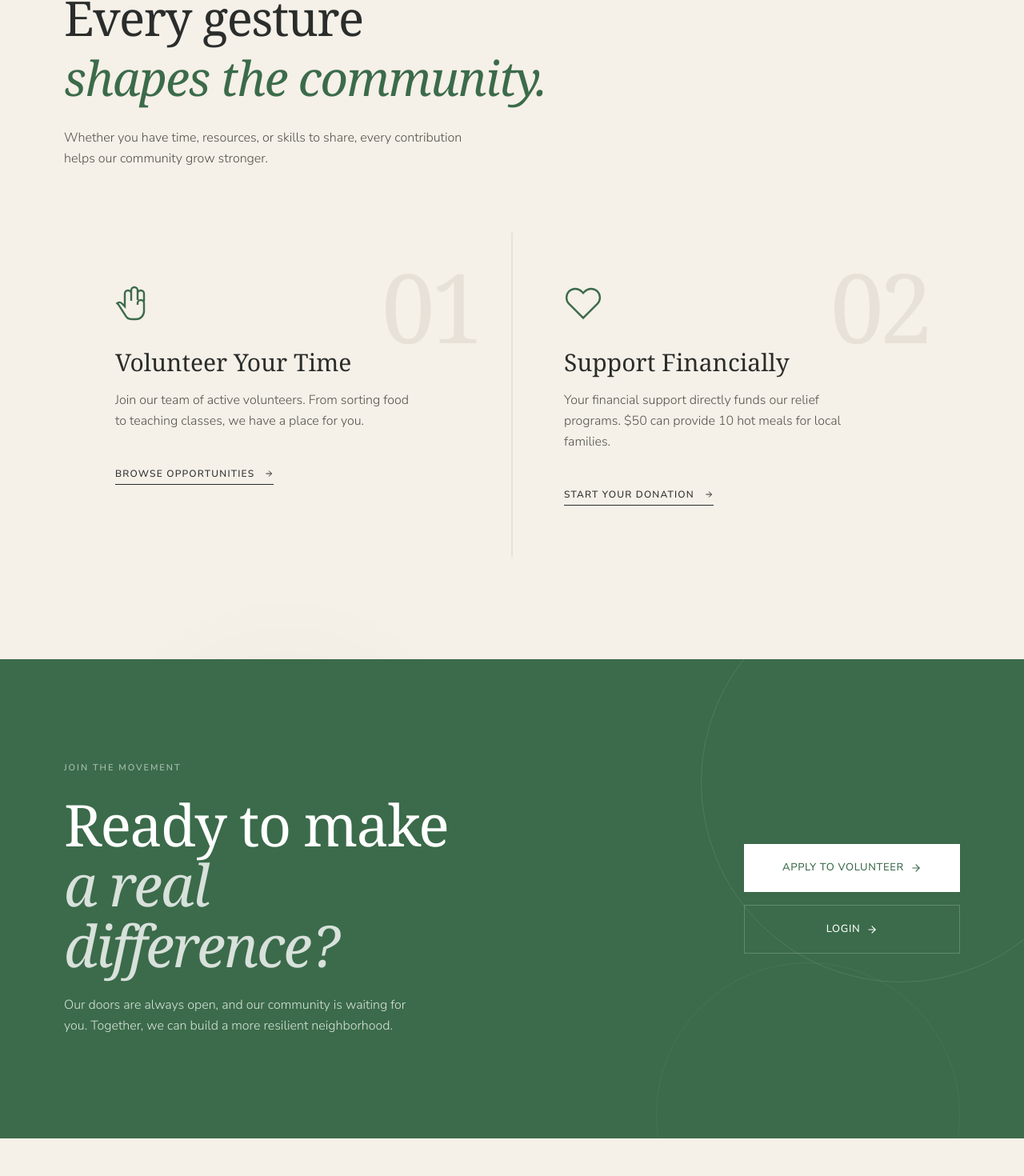
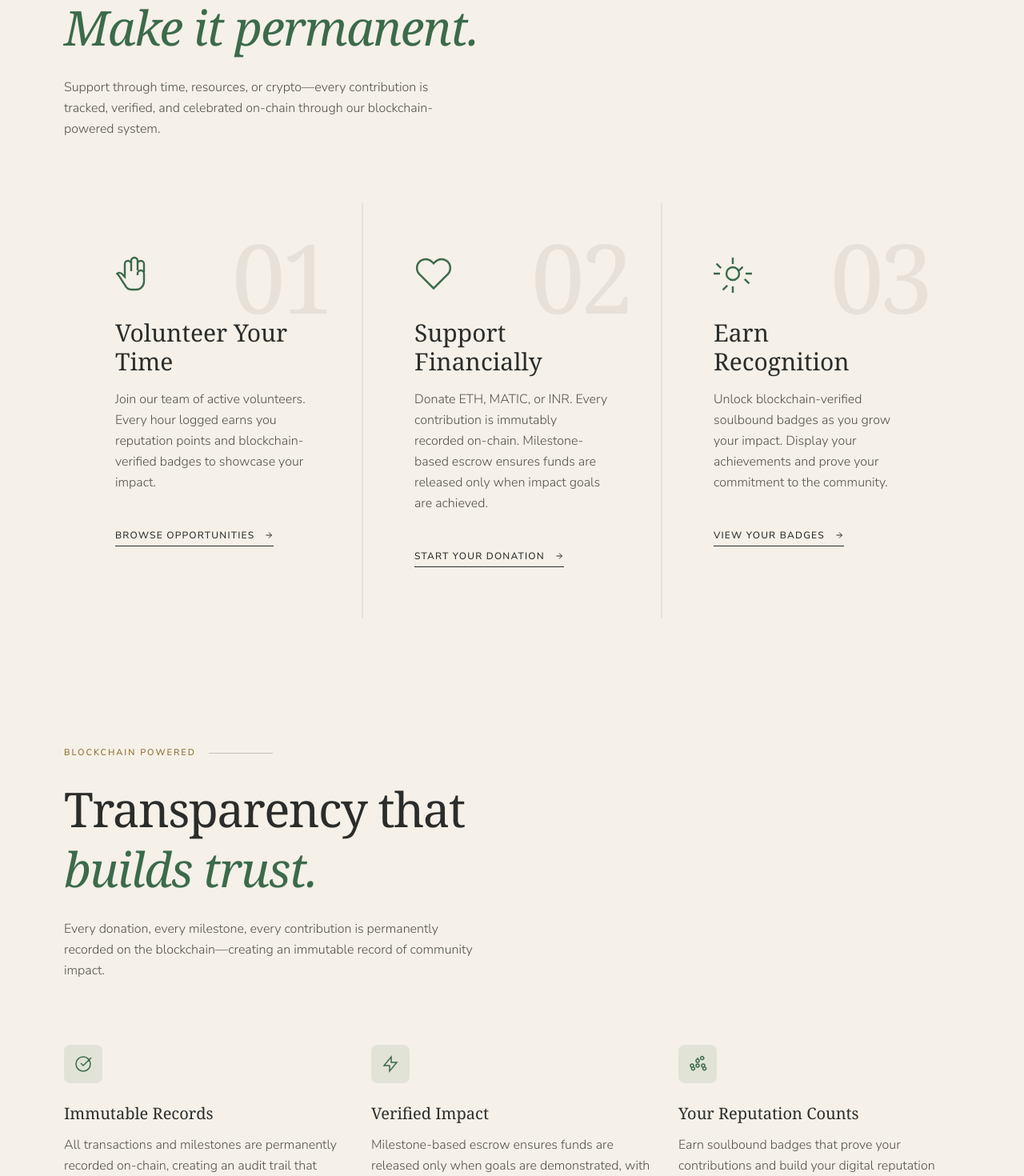
Before and after one commit to Cyberclutch146/NexusAid-Web3, a Next.js app in the folder frontend/: page / in a window 1280 px wide. Shown: the part 1137-2607 px from the top of the page at 80% size. Before the commit the page ends 2560 px from the top, so only its background shows below. Built offline with nearby package versions, Linux system fonts and the light colour scheme; no server answers; a web font is replaced by a local one.

Commit message:
feat: update landing page content to emphasize blockchain transparency and community impact

```diff
--- a/frontend/src/app/(marketing)/page.tsx
+++ b/frontend/src/app/(marketing)/page.tsx
@@ -46,15 +46,15 @@ export default function LandingPage() {
           </div>
           <span className="text-[11px] font-medium tracking-[0.18em] uppercase text-tertiary mb-8 flex items-center gap-3 mt-12 md:mt-0">
             <span className="w-8 h-[1px] bg-tertiary"></span>
-            Community Relief Initiative
+            Decentralized Community Relief
           </span>
           <h1 className="font-serif text-5xl md:text-7xl lg:text-[88px] font-light leading-[1.05] tracking-tight text-on-background mb-10">
             Rooted in<br />
             community,<br />
-            <em className="italic text-primary">grown through care.</em>
+            <em className="italic text-primary">secured by blockchain.</em>
           </h1>
           <p className="text-on-surface-variant text-base md:text-lg font-light leading-relaxed max-w-md mb-14">
-            Empowering our neighbors through dedicated relief efforts and sustainable community support. Join NexusAid in making a difference today.
+            Empowering our neighbors through transparent, immutable relief efforts. Every donation, every milestone, every impact tracked on-chain. Join NexusAid in making a difference with accountability.
           </p>
           <div className="flex flex-wrap items-center gap-6">
             <Link href={primaryHref} className="inline-flex items-center gap-3 px-8 py-4 bg-on-background text-background font-medium text-[13px] tracking-widest uppercase hover:bg-primary hover:text-on-primary transition-all duration-300 transform hover:-translate-y-1 shadow-[0_16px_34px_rgba(42,45,43,0.12)]">
@@ -75,13 +75,13 @@ export default function LandingPage() {
             className="mt-8 flex flex-wrap gap-3"
           >
             <div className="rounded-full border border-outline-variant/40 bg-surface/70 px-4 py-2 text-xs uppercase tracking-[0.16em] text-on-surface-variant backdrop-blur-sm">
-              Live coordination
+              On-chain transparency
             </div>
             <div className="rounded-full border border-outline-variant/40 bg-surface/70 px-4 py-2 text-xs uppercase tracking-[0.16em] text-on-surface-variant backdrop-blur-sm">
-              Volunteer matching
+              Crypto donations
             </div>
             <div className="rounded-full border border-outline-variant/40 bg-surface/70 px-4 py-2 text-xs uppercase tracking-[0.16em] text-on-surface-variant backdrop-blur-sm">
-              Local impact
+              Verified milestones
             </div>
           </motion.div>
         </motion.div>
@@ -130,18 +130,18 @@ export default function LandingPage() {
           className="mb-20"
         >
           <div className="flex items-center gap-4 text-[11px] font-medium tracking-[0.18em] uppercase text-tertiary mb-6">
-            <span>Ways to Help</span>
+            <span>How to Contribute</span>
             <span className="flex-1 h-[1px] bg-outline-variant max-w-[80px]"></span>
           </div>
           <h2 className="font-serif text-4xl md:text-6xl font-light leading-tight tracking-tight text-on-background max-w-2xl mb-6">
-            Every gesture<br /><em className="italic text-primary">shapes the community.</em>
+            Make impact.<br /><em className="italic text-primary">Make it permanent.</em>
           </h2>
           <p className="text-on-surface-variant font-light leading-relaxed max-w-lg">
-            Whether you have time, resources, or skills to share, every contribution helps our community grow stronger.
+            Support through time, resources, or crypto—every contribution is tracked, verified, and celebrated on-chain through our blockchain-powered system.
           </p>
         </motion.div>
 
-        <div className="grid grid-cols-1 md:grid-cols-2 gap-[2px] bg-outline-variant/30">
+        <div className="grid grid-cols-1 md:grid-cols-2 lg:grid-cols-3 gap-[2px] bg-outline-variant/30">
           {/* Volunteer */}
           <motion.div
             initial={{ opacity: 0, y: 40 }}
@@ -158,7 +158,7 @@ export default function LandingPage() {
             </svg>
             <h3 className="font-serif text-3xl text-on-background mb-4 relative z-10">Volunteer Your Time</h3>
             <p className="text-on-surface-variant font-light leading-relaxed mb-10 max-w-sm relative z-10">
-              Join our team of active volunteers. From sorting food to teaching classes, we have a place for you.
+              Join our team of active volunteers. Every hour logged earns you reputation points and blockchain-verified badges to showcase your impact.
             </p>
             <Link href="/register" className="inline-flex items-center gap-3 text-[12px] font-medium tracking-[0.1em] uppercase text-on-background border-b border-on-background pb-1 hover:text-tertiary hover:border-tertiary hover:gap-5 transition-all relative z-10">
               Browse Opportunities
@@ -171,7 +171,7 @@ export default function LandingPage() {
             initial={{ opacity: 0, y: 40 }}
             whileInView={{ opacity: 1, y: 0 }}
             viewport={{ once: true, margin: "-100px" }}
-            transition={{ duration: 0.6, delay: 0.3 }}
+            transition={{ duration: 0.6, delay: 0.2 }}
             className="bg-surface p-10 md:p-16 relative overflow-hidden group transition-colors hover:bg-surface-container"
           >
             <div className="absolute top-0 left-0 w-1 h-0 bg-tertiary transition-all duration-500 group-hover:h-full"></div>
@@ -182,18 +182,123 @@ export default function LandingPage() {
             </svg>
             <h3 className="font-serif text-3xl text-on-background mb-4 relative z-10">Support Financially</h3>
             <p className="text-on-surface-variant font-light leading-relaxed mb-10 max-w-sm relative z-10">
-              Your financial support directly funds our relief programs. $50 can provide 10 hot meals for local families.
+              Donate ETH, MATIC, or INR. Every contribution is immutably recorded on-chain. Milestone-based escrow ensures funds are released only when impact goals are achieved.
             </p>
             <Link href="/register" className="inline-flex items-center gap-3 text-[12px] font-medium tracking-[0.1em] uppercase text-on-background border-b border-on-background pb-1 hover:text-tertiary hover:border-tertiary hover:gap-5 transition-all relative z-10">
               Start Your Donation
               <svg width="12" height="12" viewBox="0 0 24 24" fill="none" stroke="currentColor" strokeWidth="2"><path d="M5 12h14M12 5l7 7-7 7"/></svg>
             </Link>
           </motion.div>
+
+          {/* Earn Badges */}
+          <motion.div
+            initial={{ opacity: 0, y: 0 }}
+            whileInView={{ opacity: 1, y: 0 }}
+            viewport={{ once: true, margin: "-100px" }}
+            transition={{ duration: 0.6, delay: 0.3 }}
+            className="bg-surface p-10 md:p-16 relative overflow-hidden group transition-colors hover:bg-surface-container"
+          >
+            <div className="absolute top-0 left-0 w-1 h-0 bg-tertiary transition-all duration-500 group-hover:h-full"></div>
+            <span className="absolute top-8 right-10 font-serif text-8xl md:text-[120px] font-light text-outline-variant/30 dark:text-outline-variant/10 tracking-tighter transition-colors group-hover:text-outline-variant/50 pointer-events-none select-none">03</span>
+
+            <svg className="w-12 h-12 mb-8 text-primary" viewBox="0 0 24 24" fill="none" stroke="currentColor" strokeWidth="1.2">
+              <path d="M12 2v4m6.22 1.78l-2.83 2.83M20 12h4m-1.78 6.22l-2.83-2.83M12 20v4m-6.22-1.78l2.83-2.83M4 12H0m1.78-6.22l2.83 2.83M12 8c-2.21 0-4 1.79-4 4s1.79 4 4 4 4-1.79 4-4-1.79-4-4-4z"/>
+            </svg>
+            <h3 className="font-serif text-3xl text-on-background mb-4 relative z-10">Earn Recognition</h3>
+            <p className="text-on-surface-variant font-light leading-relaxed mb-10 max-w-sm relative z-10">
+              Unlock blockchain-verified soulbound badges as you grow your impact. Display your achievements and prove your commitment to the community.
+            </p>
+            <Link href="/dashboard/blockchain" className="inline-flex items-center gap-3 text-[12px] font-medium tracking-[0.1em] uppercase text-on-background border-b border-on-background pb-1 hover:text-tertiary hover:border-tertiary hover:gap-5 transition-all relative z-10">
+              View Your Badges
+              <svg width="12" height="12" viewBox="0 0 24 24" fill="none" stroke="currentColor" strokeWidth="2"><path d="M5 12h14M12 5l7 7-7 7"/></svg>
+            </Link>
+          </motion.div>
+        </div>
+      </section>
+
+      {/* BLOCKCHAIN BENEFITS */}
+      <section className="py-8 px-8 md:px-16 lg:px-20 max-w-[1400px] mx-auto overflow-hidden bg-background">
+        <motion.div
+          initial={{ opacity: 0, y: 30 }}
+          whileInView={{ opacity: 1, y: 0 }}
+          viewport={{ once: true, margin: "-100px" }}
+          transition={{ duration: 0.6 }}
+          className="mb-20"
+        >
+          <div className="flex items-center gap-4 text-[11px] font-medium tracking-[0.18em] uppercase text-tertiary mb-6">
+            <span>Blockchain Powered</span>
+            <span className="flex-1 h-[1px] bg-outline-variant max-w-[80px]"></span>
+          </div>
+          <h2 className="font-serif text-4xl md:text-6xl font-light leading-tight tracking-tight text-on-background max-w-3xl mb-6">
+            Transparency that<br /><em className="italic text-primary">builds trust.</em>
+          </h2>
+          <p className="text-on-surface-variant font-light leading-relaxed max-w-lg">
+            Every donation, every milestone, every contribution is permanently recorded on the blockchain—creating an immutable record of community impact.
+          </p>
+        </motion.div>
+
+        <div className="grid grid-cols-1 md:grid-cols-3 gap-8">
+          {/* Immutable Records */}
+          <motion.div
+            initial={{ opacity: 0, y: 20 }}
+            whileInView={{ opacity: 1, y: 0 }}
+            viewport={{ once: true, margin: "-80px" }}
+            transition={{ duration: 0.6, delay: 0.1 }}
+            className="flex flex-col"
+          >
+            <div className="w-12 h-12 rounded-lg bg-primary/10 flex items-center justify-center mb-6">
+              <svg className="w-6 h-6 text-primary" viewBox="0 0 24 24" fill="none" stroke="currentColor" strokeWidth="1.5">
+                <path d="M9 11l3 3L22 4M21 12a9 9 0 11-18 0 9 9 0 0118 0z"/>
+              </svg>
+            </div>
+            <h3 className="font-serif text-xl text-on-background mb-3">Immutable Records</h3>
+            <p className="text-on-surface-variant font-light leading-relaxed">
+              All transactions and milestones are permanently recorded on-chain, creating an audit trail that cannot be altered or disputed.
+            </p>
+          </motion.div>
+
+          {/* Verified Impact */}
+          <motion.div
+            initial={{ opacity: 0, y: 20 }}
+            whileInView={{ opacity: 1, y: 0 }}
+            viewport={{ once: true, margin: "-80px" }}
+            transition={{ duration: 0.6, delay: 0.2 }}
+            className="flex flex-col"
+          >
+            <div className="w-12 h-12 rounded-lg bg-primary/10 flex items-center justify-center mb-6">
+              <svg className="w-6 h-6 text-primary" viewBox="0 0 24 24" fill="none" stroke="currentColor" strokeWidth="1.5">
+                <path d="M13 10V3L4 14h7v7l9-11h-7z"/>
+              </svg>
+            </div>
+            <h3 className="font-serif text-xl text-on-background mb-3">Verified Impact</h3>
+            <p className="text-on-surface-variant font-light leading-relaxed">
+              Milestone-based escrow ensures funds are released only when goals are demonstrated, with complete transparency every step.
+            </p>
+          </motion.div>
+
+          {/* Your Reputation Counts */}
+          <motion.div
+            initial={{ opacity: 0, y: 20 }}
+            whileInView={{ opacity: 1, y: 0 }}
+            viewport={{ once: true, margin: "-80px" }}
+            transition={{ duration: 0.6, delay: 0.3 }}
+            className="flex flex-col"
+          >
+            <div className="w-12 h-12 rounded-lg bg-primary/10 flex items-center justify-center mb-6">
+              <svg className="w-6 h-6 text-primary" viewBox="0 0 24 24" fill="none" stroke="currentColor" strokeWidth="1.5">
+                <path d="M12 6V4m0 2a2 2 0 100 4 2 2 0 000-4zm0 0a2 2 0 100 4 2 2 0 000-4zm7.07.07a2 2 0 11-2.83-2.83 2 2 0 012.83 2.83zM12 12a2 2 0 100 4 2 2 0 000-4zm7 0a2 2 0 100 4 2 2 0 000-4zm-14 0a2 2 0 100 4 2 2 0 000-4zM4.93 19.07a2 2 0 112.83-2.83 2 2 0 01-2.83 2.83zm14.14 0a2 2 0 112.83-2.83 2 2 0 01-2.83 2.83z"/>
+              </svg>
+            </div>
+            <h3 className="font-serif text-xl text-on-background mb-3">Your Reputation Counts</h3>
+            <p className="text-on-surface-variant font-light leading-relaxed">
+              Earn soulbound badges that prove your contributions and build your digital reputation across the community.
+            </p>
+          </motion.div>
         </div>
       </section>
 
       {/* CTA */}
-      <section className="bg-primary text-on-primary py-32 px-8 md:px-16 lg:px-20 relative overflow-hidden">
+      <section className="bg-primary text-on-primary py-32 px-8 md:px-16 lg:px-20 relative overflow-hidden mt-32">
         <div className="absolute -top-24 -right-24 w-[500px] h-[500px] rounded-full border border-on-primary/10 pointer-events-none"></div>
         <div className="absolute -bottom-40 right-20 w-[380px] h-[380px] rounded-full border border-on-primary/5 pointer-events-none"></div>
 
@@ -208,15 +313,15 @@ export default function LandingPage() {
             <p className="text-[11px] font-medium tracking-[0.18em] uppercase text-on-primary/60 mb-6">Join the Movement</p>
             <h2 className="font-serif text-4xl md:text-6xl lg:text-[72px] font-light leading-[1.05] tracking-tight mb-6">
               Ready to make<br />
-              <em className="italic text-on-primary/80">a real difference?</em>
+              <em className="italic text-on-primary/80">a transparent difference?</em>
             </h2>
             <p className="text-on-primary/80 font-light leading-relaxed max-w-md">
-              Our doors are always open, and our community is waiting for you. Together, we can build a more resilient neighborhood.
+              Join a blockchain-powered relief network where every action is verified, every milestone is tracked, and community trust is built on immutable records. Together, we're reshaping disaster relief.
             </p>
           </div>
           <div className="flex flex-col gap-4 lg:w-max lg:ml-auto">
             <Link href={primaryHref} className="inline-flex items-center justify-center gap-2 px-12 py-5 bg-on-primary text-primary font-medium text-[13px] tracking-wider uppercase hover:bg-background transition-colors">
-              {user ? 'Just Home' : 'Apply to Volunteer'}
+              {user ? 'Go to Dashboard' : 'Join the Network'}
               <ArrowRight size={14} />
             </Link>
             {!user && !loading && (
```
Also changed, not shown: 1 other file (tests, documents, lock files or other folders).
